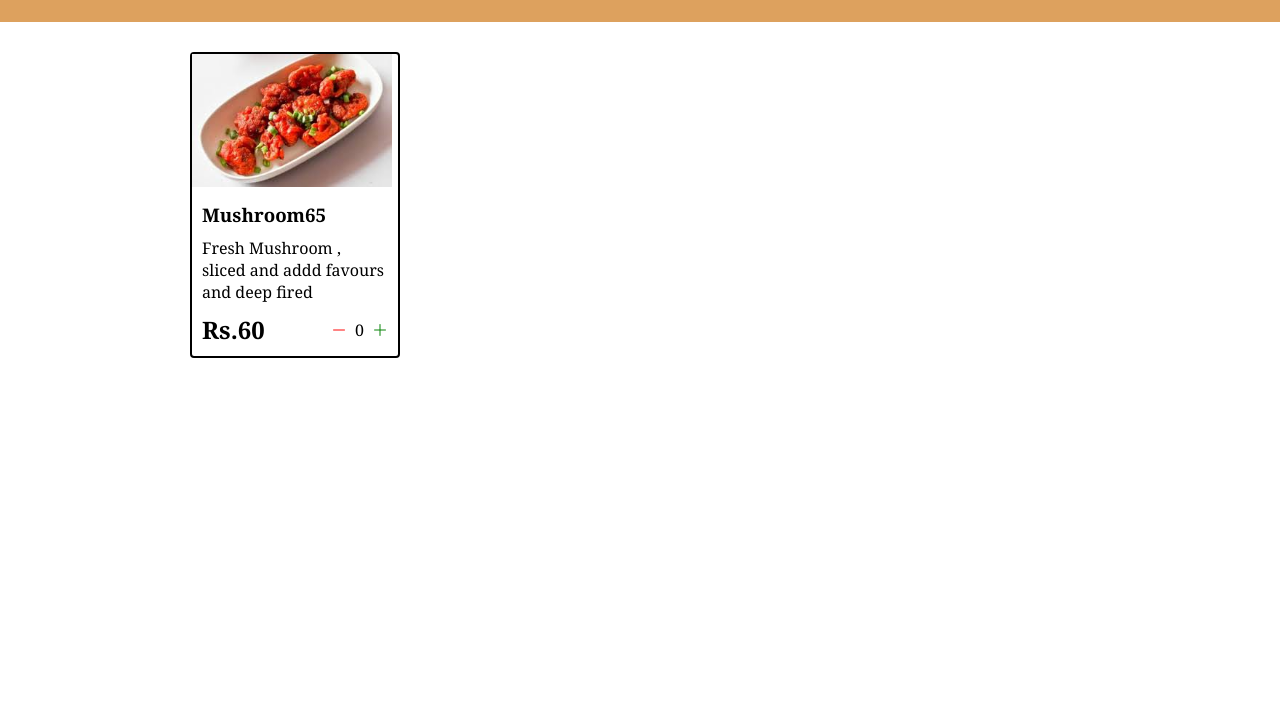
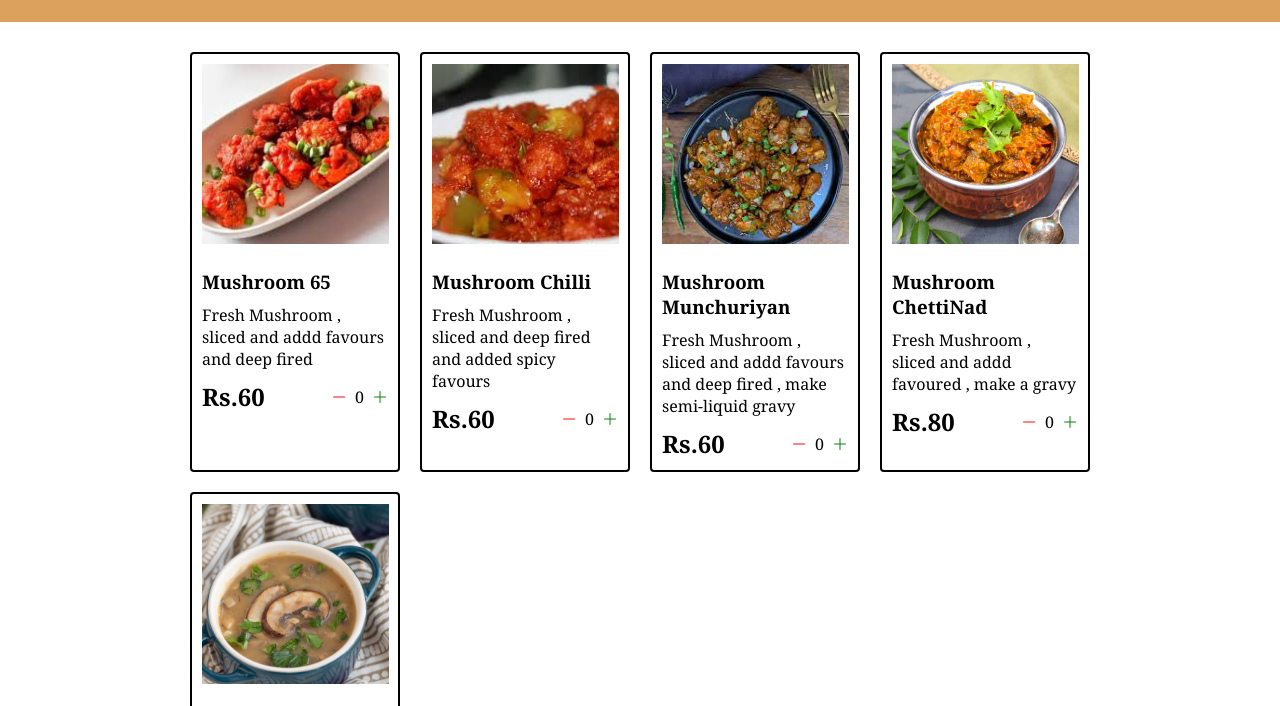
Before and after one commit to DharaniSenthil-commits/JSWeb, a plain HTML site: page index.html in a window 1280 px wide. Shown: the part 79-785 px from the top of the page. Drawn offline with nearby package versions, Linux system fonts and the light colour scheme.

Commit message:
JS WEB v2 - HTML and CSS

```diff
--- a/index.html
+++ b/index.html
@@ -12,26 +12,11 @@
         <h2>MushFoodStall</h2>
         <div class="cart">
             <i class="bi bi-basket"></i>
-            <div class="cartAmount">0</div>
+            <div id="cartAmount" class="cartAmount">0</div>
         </div>
    </div>
    <div class="shop" id="shop">
-   <div class="item">
-        <img width="200" src="images/Mushroom65.jpeg" alt="">
-        <div class="details">
-            <h3>Mushroom65</h3>
-            <p> Fresh Mushroom , sliced and addd favours and deep fired</p>
-            <div class="price-quantity">
-                <h2>Rs.60</h2>
-                <div class="button">
-                    <i class="bi bi-dash-lg"></i>
-                    <div class="quantity">0</div>
-                    <i class="bi bi-plus-lg"></i>
-                </div>
-            </div>
-        </div>
 
-   </div>
 
 
    </div>
--- a/main.js
+++ b/main.js
@@ -0,0 +1,127 @@
+let shop=document.getElementById("shop");
+
+let basket=JSON.parse(localStorage.getItem("data")) || [];
+
+let shopitem=[
+    {
+        id:"M65",
+        name:"Mushroom 65",
+        description:"Fresh Mushroom , sliced and addd favours and deep fired",
+        price: 60,
+        image :"images/Mushroom65.jpeg"
+    },
+    {
+        id:"Mchilli",
+        name:"Mushroom Chilli",
+        description:"Fresh Mushroom , sliced and deep fired and added spicy favours ",
+        price: 60,
+        image :"images/MushroomChilli.jpeg"
+    },
+    {
+        id:"Mmunchuriyan",
+        name:"Mushroom Munchuriyan",
+        description:"Fresh Mushroom , sliced and addd favours and deep fired , make semi-liquid gravy",
+        price: 60,
+        image :"images/MushroomMunchuriyan.jpeg"
+    },
+    {
+        id:"Mchettinad",
+        name:"Mushroom ChettiNad",
+        description:"Fresh Mushroom , sliced and addd favoured , make a gravy",
+        price: 80,
+        image :"images/MushroomChettinad.jpg"
+    },
+    {
+        id:"Msoup",
+        name:"Mushroom Soup",
+        description:"Fresh Mushroom , sliced and grinded , made liquid starter and break time drink",
+        price: 20,
+        image :"images/MushroomSoup.jpg"
+    }
+];
+let generateitem= () => {
+
+    return (shop.innerHTML=shopitem.map((x)=>{
+        let {id,name,description,price,image}=x;
+        let search= basket.find((x)=>x.id === id ) || [];
+        return `
+    <div id=product-id-${id} class="item">
+        <img width="200" src=${image} alt="">
+        <div class="details">
+            <h3>${name}</h3>
+            <p> ${description}</p>
+            <div  class="price-quantity">
+                <h2>Rs.${price}</h2>
+                <div class="button">
+                    <i onclick="decrement(${id})" class="bi bi-dash-lg"></i>
+                    <div id=${id} class="quantity">
+                    ${search.items === undefined ? 0 : search.items}
+                    </div>
+                    <i onclick="increment(${id})" class="bi bi-plus-lg"></i>
+                </div>
+            </div>
+        </div>
+
+   </div>
+    `;
+    }).join(""))
+} ;
+generateitem();
+
+
+
+
+let increment =(id) =>
+{
+    let selectedItem=id ;
+    let search = basket.find((x) => x.id === selectedItem.id) ;
+    console.log(basket)
+    if (search === undefined)
+    {
+    basket.push({
+        id:selectedItem.id,
+        items:1
+    });
+    }
+    else
+    {
+        search.items +=1;
+    }
+    update(selectedItem.id);
+    basket=basket.filter((x)=> x.items != 0);
+
+    localStorage.setItem("data",JSON.stringify(basket));
+}
+let decrement =(id) =>
+{
+    let selectedItem=id ;
+    let search = basket.find((x) => x.id === selectedItem.id) ;
+    console.log(basket)
+    if ( search === undefined ) return ;
+    else if (search.items === 0 ) return ;
+    else
+    {
+        search.items -=1;
+    }
+    update(selectedItem.id);
+    basket=basket.filter((x)=> x.items !== 0);
+
+    localStorage.setItem("data",JSON.stringify(basket));
+};
+
+let update =(id) =>
+{
+    let search = basket.find ((x)=> x.id === id);
+    console.log(search.items);
+    document.getElementById(id).innerHTML=search.items;
+    cartcalculate();
+};
+
+let cartcalculate =() =>
+{
+    let cartTotal=document.getElementById("cartAmount");
+    cartTotal.innerHTML = basket.map((x)=> x.items).reduce((x,y)=> x+y,0)
+
+
+};
+cartcalculate();
--- a/style.css
+++ b/style.css
@@ -13,13 +13,12 @@ body {
     font-family: Georgia;
 }
 
+i{
+    cursor: pointer;
+}
 /**
 * ! Styling Navbar
 **/
-img
-{
-    justify-content: center;
-}
 .navbar {
     display: flex;
     flex-direction: row;
@@ -82,7 +81,19 @@ img
     border: 2px solid black;
     border-radius: 4px;
 
+
 }
+
+img
+{
+    height: 200px;
+    width: 200px;
+    object-fit: cover;
+    position: relative;
+    padding: 10px;
+    padding-right: 3px;
+}
+
 
 .details
 {
```
